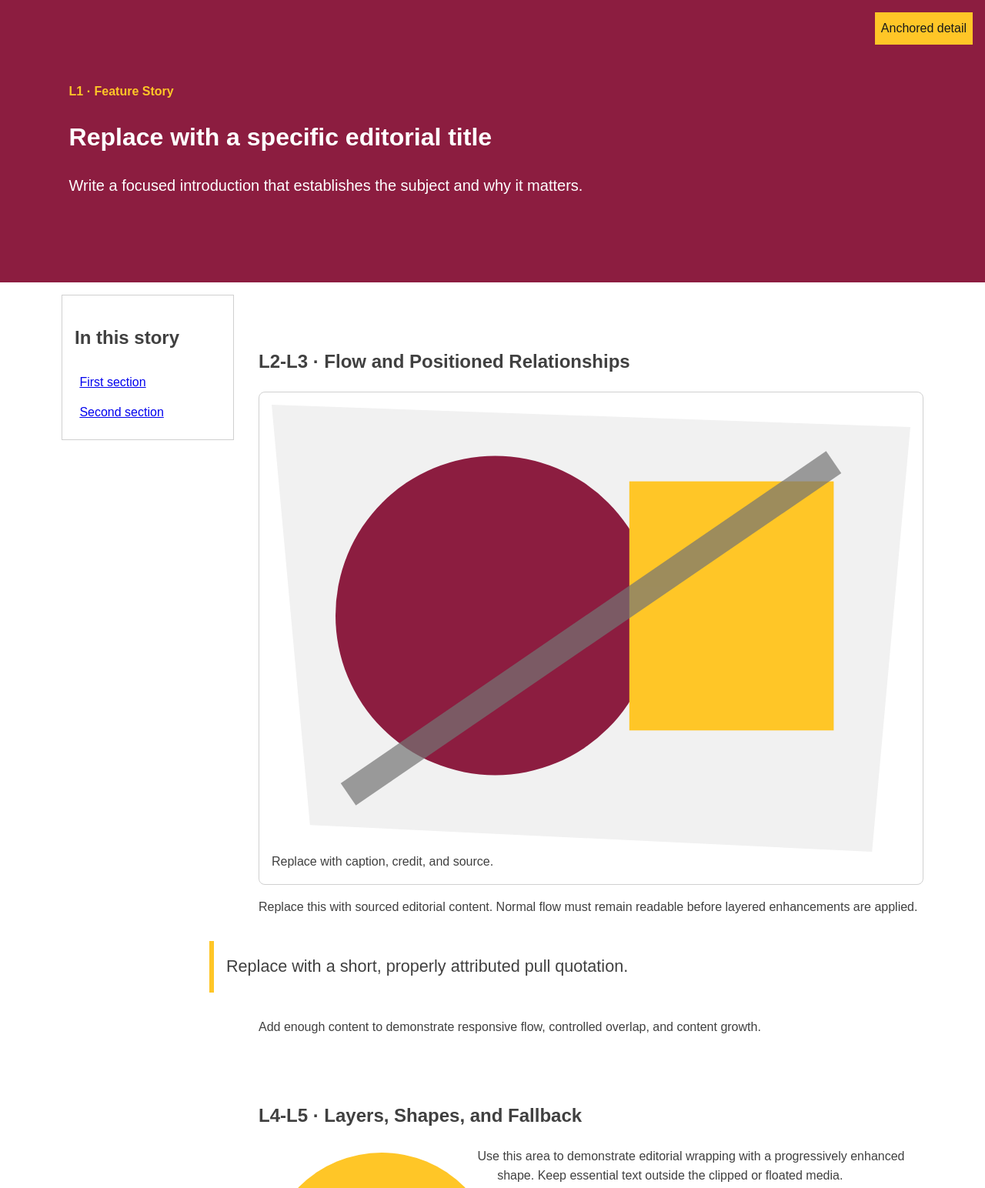
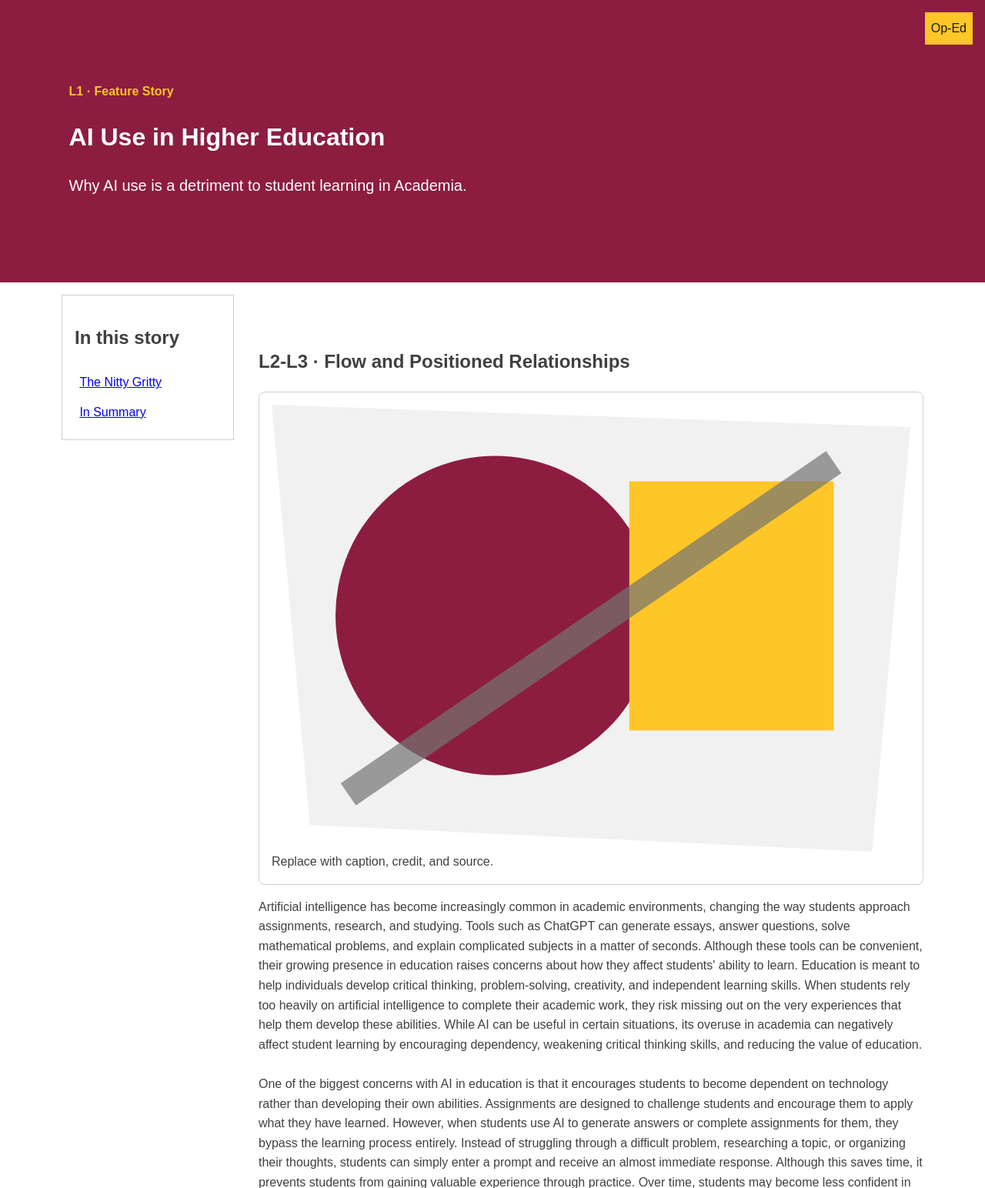
Before and after one commit to Alec-Johnson22/mod4_layered-feature-story_alec-johnson, a plain HTML site: page index.html in a window 1280 px wide. Shown: the top 1544 px of the page at 77% size. Drawn offline with Linux system fonts and the light colour scheme.

Commit message:
Replaced placeholder text
All placeholder text has been replaced. ReadMe updated to show my progress.

```diff
--- a/index.html
+++ b/index.html
@@ -9,15 +9,15 @@
     <body>
         <header class="feature-header">
             <p class="eyebrow">L1 · Feature Story</p>
-            <h1>Replace with a specific editorial title</h1>
-            <p class="lede">Write a focused introduction that establishes the subject and why it matters.</p>
-            <span class="issue-badge">Anchored detail</span>
+            <h1>AI Use in Higher Education</h1>
+            <p class="lede">Why AI use is a detriment to student learning in Academia.</p>
+            <span class="issue-badge">Op-Ed</span>
         </header>
         <main>
             <aside class="story-guide">
                 <h2>In this story</h2>
-                <a href="#section-one">First section</a>
-                <a href="#section-two">Second section</a>
+                <a href="#section-one">The Nitty Gritty</a>
+                <a href="#section-two">In Summary</a>
             </aside>
             <article>
                 <section id="section-one">
@@ -26,15 +26,17 @@
                         <img src="feature.svg" alt="Replace with a contextual alternative" width="1000" height="700">
                         <figcaption>Replace with caption, credit, and source.</figcaption>
                     </figure>
-                    <p>Replace this with sourced editorial content. Normal flow must remain readable before layered enhancements are applied.</p>
-                    <blockquote class="pull-quote">Replace with a short, properly attributed pull quotation.</blockquote>
-                    <p>Add enough content to demonstrate responsive flow, controlled overlap, and content growth.</p>
+                    <p>Artificial intelligence has become increasingly common in academic environments, changing the way students approach assignments, research, and studying. Tools such as ChatGPT can generate essays, answer questions, solve mathematical problems, and explain complicated subjects in a matter of seconds. Although these tools can be convenient, their growing presence in education raises concerns about how they affect students' ability to learn. Education is meant to help individuals develop critical thinking, problem-solving, creativity, and independent learning skills. When students rely too heavily on artificial intelligence to complete their academic work, they risk missing out on the very experiences that help them develop these abilities. While AI can be useful in certain situations, its overuse in academia can negatively affect student learning by encouraging dependency, weakening critical thinking skills, and reducing the value of education.
+                        <br><br>One of the biggest concerns with AI in education is that it encourages students to become dependent on technology rather than developing their own abilities. Assignments are designed to challenge students and encourage them to apply what they have learned. However, when students use AI to generate answers or complete assignments for them, they bypass the learning process entirely. Instead of struggling through a difficult problem, researching a topic, or organizing their thoughts, students can simply enter a prompt and receive an almost immediate response. Although this saves time, it prevents students from gaining valuable experience through practice. Over time, students may become less confident in their ability to complete work independently. This creates a problem because students will eventually encounter situations in their careers and personal lives where AI is unavailable or inappropriate to use. Without the knowledge and skills they were supposed to develop in school, they may struggle to handle these challenges on their own.</p>
+                    <blockquote class="pull-quote">[AI] prevents students from gaining valuable experience through practice. </blockquote>
+                    <p>Another major disadvantage of AI in academia is its potential to weaken critical thinking and problem-solving skills. Learning is not simply about obtaining the correct answer; it is about understanding how and why that answer is correct. Students develop critical thinking by evaluating information, considering different perspectives, identifying mistakes, and forming their own conclusions. When AI does most of this work, students lose opportunities to practice these important skills. Additionally, AI-generated information is not always accurate. These tools can produce misleading information, incorrect explanations, or fabricated sources while presenting their responses confidently. Students who accept AI-generated answers without questioning or verifying them may develop poor research habits and have difficulty distinguishing reliable information from misinformation. Rather than becoming better researchers and independent thinkers, students risk becoming dependent on information that they do not fully understand.
+                        <br><br>AI use in education can also reduce the personal value of academic achievement. Completing an assignment provides students with an opportunity to demonstrate their knowledge, recognize their weaknesses, and improve their understanding of a subject. When students submit work that was largely generated by AI, their grades may no longer accurately represent their abilities or understanding. This creates an unfair situation for students who put genuine effort into completing their assignments. It also makes it more difficult for instructors to determine whether their students are actually learning the material. Grades should represent a student's understanding and effort, not simply their ability to use technology to produce an acceptable response. If students consistently rely on AI to complete their work, academic achievements may become less meaningful because they no longer reflect the knowledge students have gained.</p>
                 </section>
                 <section id="section-two">
                     <h2>L4-L5 · Layers, Shapes, and Fallback</h2>
                     <img class="shape-portrait" src="portrait.svg" alt="Replace with a contextual alternative" width="600" height="600">
-                    <p>Use this area to demonstrate editorial wrapping with a progressively enhanced shape. Keep essential text outside the clipped or floated media.</p>
-                    <p>Continue the story until the text passes the float and returns to full measure.</p>
+                    <p>Ultimately, the purpose of education is to prepare students for the challenges they will face throughout their lives. Artificial intelligence may provide convenience, but convenience should not come at the expense of meaningful learning. Students need opportunities to struggle, make mistakes, ask questions, and discover solutions independently. These experiences build confidence, knowledge, and essential skills that cannot be developed by simply copying answers from a computer. Although AI can serve as a helpful supplemental resource, it should never replace the effort and independent thinking required to receive an education. By limiting dependence on artificial intelligence, academic institutions can help ensure that students are genuinely learning, developing valuable skills, and preparing themselves for success beyond the classroom.</p>
+                    <p>Okay, now it's actually me writing. I appreciate the opportunity to share my perspective on this issue while doing it in the most tongue and cheek way that I could think of. Truly, I do think AI can be an incredible tool but it pains me to know that it has been used less as a tool and more as a means of production. Learning is supposed to be hard and in the moment that we persevere is when true learning happens. My dad told me a silly phrase the other day while we were discussing this issue, "If learning isn't hard then you're hardly learning." I think that says it all.</p>
                 </section>
             </article>
             <section class="documentation">
```
Also changed, not shown: README.txt.
